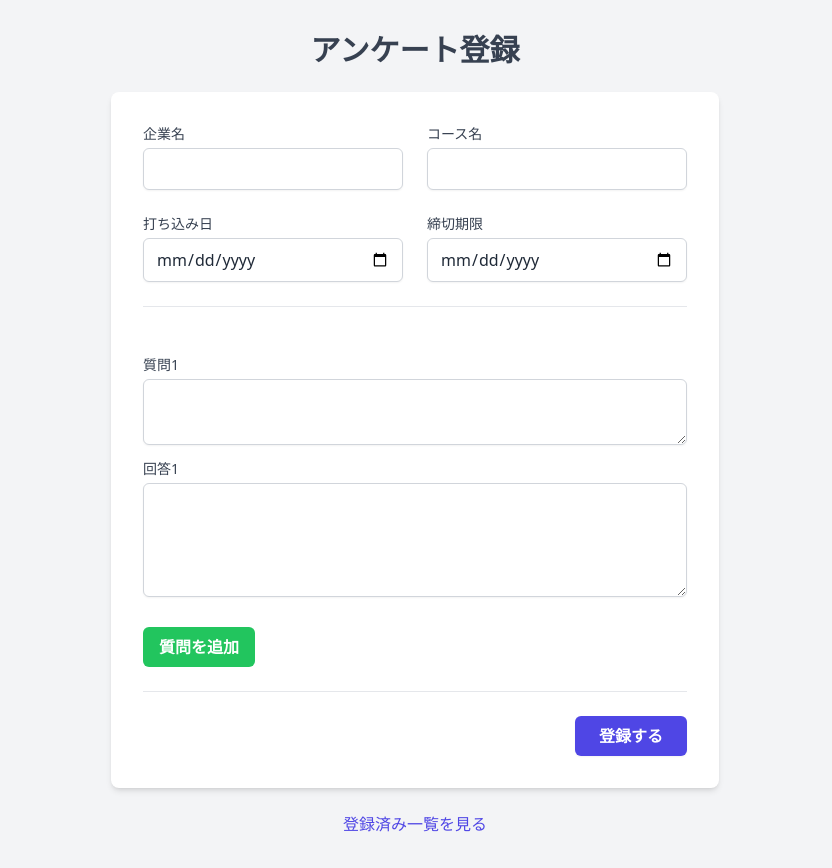
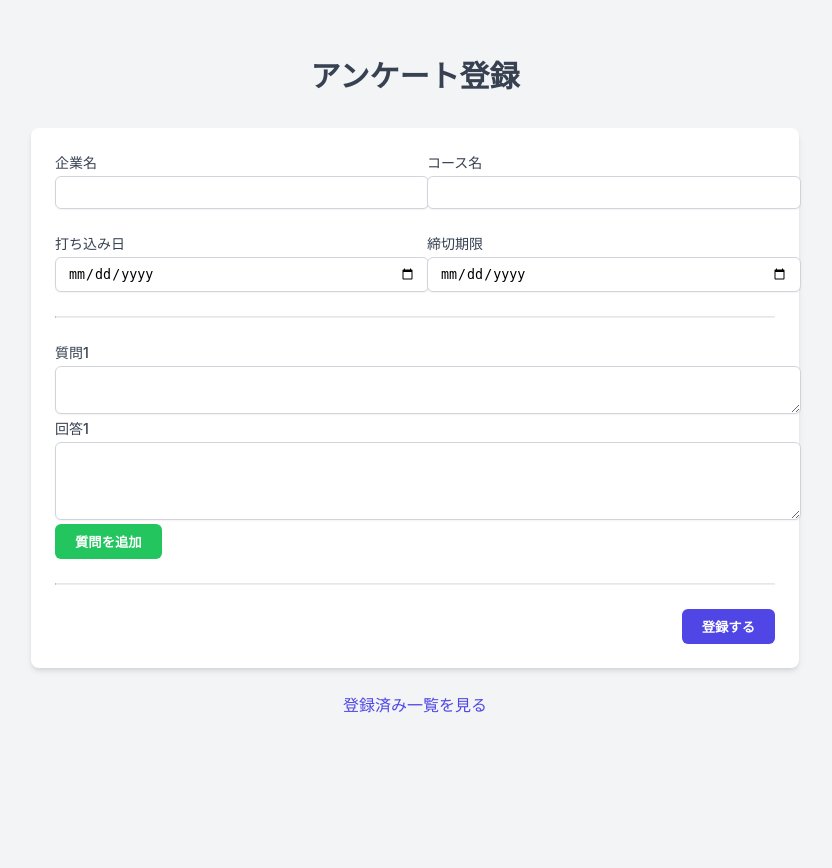
Before and after one commit to Keita062/My-App, a Flask app: page /survey/ in a window 1280 px wide. Shown: the whole page, without its empty margins (225-1057 px from the left). After the commit the page ends 713 px from the top, so only its background shows below. Run offline with Flask 2, Linux system fonts and the light colour scheme; some libraries are stand-ins or nearby versions.

Commit message:
deletion css.file of part

```diff
--- a/flask_survey_app/templates/survey/form.html
+++ b/flask_survey_app/templates/survey/form.html
@@ -4,100 +4,75 @@
     <meta charset="UTF-8">
     <meta name="viewport" content="width=device-width, initial-scale=1.0">
     <title>アンケートフォーム</title>
-    <script src="https://cdn.tailwindcss.com"></script>
+    <!-- 【変更】CSSファイルを読み込む -->
+    <link rel="stylesheet" href="{{ url_for('survey.static', filename='style.css') }}">
 </head>
-<body class="bg-gray-100 text-gray-800">
-    <div class="container mx-auto p-8 max-w-2xl">
-        <h1 class="text-3xl font-bold mb-6 text-center text-gray-700">アンケート登録</h1>
+<body>
+    <div class="container form-container">
+        <h1 style="font-size: 1.875rem;">アンケート登録</h1>
 
-        <!-- 【変更】actionのurl_forを 'survey.form' に修正 -->
-        <form id="survey-form" action="{{ url_for('survey.form') }}" method="post" class="bg-white p-8 rounded-lg shadow-md space-y-6">
-
-            <div class="grid grid-cols-1 md:grid-cols-2 gap-6">
-                <!-- 企業名入力 -->
-                <div>
-                    <label for="company_name" class="block text-sm font-medium text-gray-700 mb-1">企業名</label>
-                    <input type="text" id="company_name" name="company_name" required
-                           class="w-full px-3 py-2 border border-gray-300 rounded-md shadow-sm focus:outline-none focus:ring-indigo-500 focus:border-indigo-500">
+        <form id="survey-form" action="{{ url_for('survey.form') }}" method="post" class="card">
+            <div class="form-grid">
+                <div class="form-group">
+                    <label for="company_name">企業名</label>
+                    <input type="text" id="company_name" name="company_name" required>
                 </div>
-
-                <!-- コース名入力 -->
-                <div>
-                    <label for="course_name" class="block text-sm font-medium text-gray-700 mb-1">コース名</label>
-                    <input type="text" id="course_name" name="course_name"
-                           class="w-full px-3 py-2 border border-gray-300 rounded-md shadow-sm focus:outline-none focus:ring-indigo-500 focus:border-indigo-500">
+                <div class="form-group">
+                    <label for="course_name">コース名</label>
+                    <input type="text" id="course_name" name="course_name">
                 </div>
-
-                <!-- 打ち込み日入力 -->
-                <div>
-                    <label for="entry_date" class="block text-sm font-medium text-gray-700 mb-1">打ち込み日</label>
-                    <input type="date" id="entry_date" name="entry_date" required
-                           class="w-full px-3 py-2 border border-gray-300 rounded-md shadow-sm focus:outline-none focus:ring-indigo-500 focus:border-indigo-500">
+                <div class="form-group">
+                    <label for="entry_date">打ち込み日</label>
+                    <input type="date" id="entry_date" name="entry_date" required>
                 </div>
-
-                <!-- 締切期限入力 -->
-                <div>
-                    <label for="deadline" class="block text-sm font-medium text-gray-700 mb-1">締切期限</label>
-                    <input type="date" id="deadline" name="deadline" required
-                           class="w-full px-3 py-2 border border-gray-300 rounded-md shadow-sm focus:outline-none focus:ring-indigo-500 focus:border-indigo-500">
+                <div class="form-group">
+                    <label for="deadline">締切期限</label>
+                    <input type="date" id="deadline" name="deadline" required>
                 </div>
             </div>
 
             <hr>
 
-            <div id="questions-container" class="space-y-4">
-                <!-- 最初の質問・回答フォーム -->
-                <div class="question-pair relative pt-6">
-                    <label class="question-label block text-sm font-medium text-gray-700 mb-1">質問1</label>
-                    <textarea name="questions[]" rows="2" required
-                              class="w-full px-3 py-2 border border-gray-300 rounded-md shadow-sm"></textarea>
-
-                    <label class="answer-label block text-sm font-medium text-gray-700 mt-2 mb-1">回答1</label>
-                    <textarea name="answers[]" rows="4"
-                              class="w-full px-3 py-2 border border-gray-300 rounded-md shadow-sm"></textarea>
+            <div id="questions-container">
+                <div class="question-pair">
+                    <div class="form-group">
+                        <label class="question-label">質問1</label>
+                        <textarea name="questions[]" rows="2" required></textarea>
+                    </div>
+                    <div class="form-group">
+                        <label class="answer-label">回答1</label>
+                        <textarea name="answers[]" rows="4"></textarea>
+                    </div>
                 </div>
             </div>
 
-            <div class="flex justify-start">
-                <button type="button" id="add-question-btn"
-                        class="px-4 py-2 bg-green-500 text-white font-semibold rounded-md hover:bg-green-600">
-                    質問を追加
-                </button>
+            <div>
+                <button type="button" id="add-question-btn" class="btn btn-success">質問を追加</button>
             </div>
 
             <hr>
 
-            <div class="flex justify-end">
-                <button type="submit"
-                        class="px-6 py-2 bg-indigo-600 text-white font-semibold rounded-md shadow-sm hover:bg-indigo-700">
-                    登録する
-                </button>
+            <div class="form-actions">
+                <button type="submit" class="btn btn-primary">登録する</button>
             </div>
         </form>
 
         <div class="text-center mt-6">
-            <!-- 【変更】aタグのurl_forを 'survey.list_surveys' に修正 -->
-            <a href="{{ url_for('survey.list_surveys') }}" class="text-indigo-600 hover:text-indigo-800 font-medium">登録済み一覧を見る</a>
+            <a href="{{ url_for('survey.list_surveys') }}" class="link">登録済み一覧を見る</a>
         </div>
     </div>
 
-    <!-- 確認モーダルウィンドウ -->
-    <div id="confirmation-modal" class="hidden fixed inset-0 bg-gray-600 bg-opacity-50 overflow-y-auto h-full w-full flex items-center justify-center">
-        <div class="relative mx-auto p-5 border w-96 shadow-lg rounded-md bg-white">
-            <div class="mt-3 text-center">
-                <h3 class="text-lg leading-6 font-medium text-gray-900">登録の確認</h3>
-                <div class="mt-2 px-7 py-3">
-                    <p id="modal-text" class="text-sm text-gray-500"></p>
-                </div>
-                <div class="items-center px-4 py-3">
-                    <button id="confirm-btn" class="px-4 py-2 bg-indigo-500 text-white text-base font-medium rounded-md w-auto shadow-sm hover:bg-indigo-600">OK</button>
-                    <button id="cancel-btn" class="px-4 py-2 bg-gray-300 text-gray-800 text-base font-medium rounded-md w-auto shadow-sm hover:bg-gray-400 ml-2">キャンセル</button>
-                </div>
+    <div id="confirmation-modal" class="modal">
+        <div class="modal-content">
+            <h3>登録の確認</h3>
+            <p id="modal-text"></p>
+            <div class="modal-actions">
+                <button id="confirm-btn" class="btn btn-primary">OK</button>
+                <button id="cancel-btn" class="btn btn-secondary">キャンセル</button>
             </div>
         </div>
     </div>
 
-    <!-- 【変更】scriptのurl_forを 'survey.static' に修正 -->
     <script src="{{ url_for('survey.static', filename='script.js') }}"></script>
 </body>
 </html>
```
Also changed, not shown: flask_survey_app/templates/index.html (+10 -24 lines), flask_survey_app/templates/survey/detail.html (+13 -16 lines), flask_survey_app/templates/survey/list.html (+15 -22 lines).
